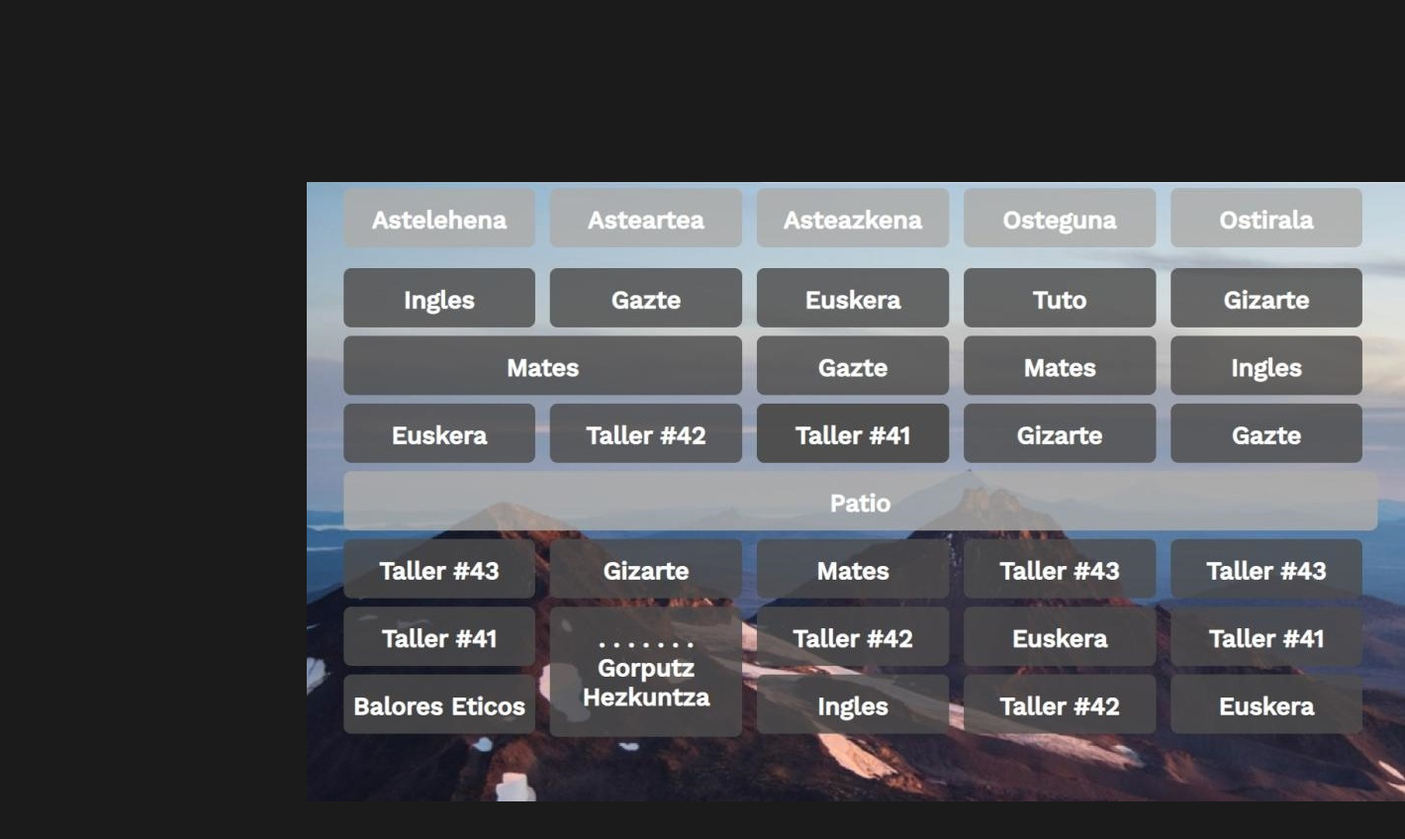
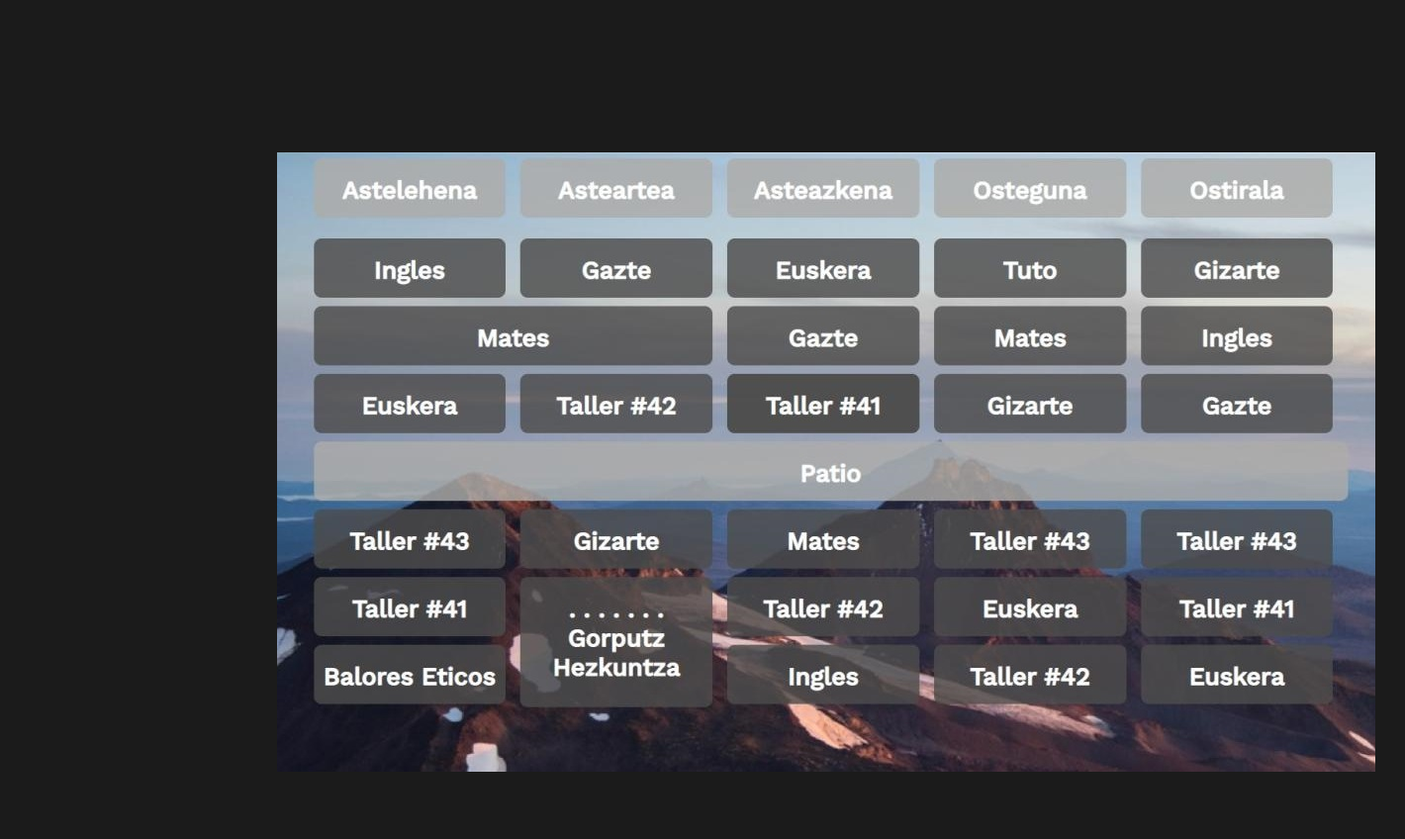
Before and after one commit to bots304yt/bots304yt.github.io, a plain HTML site: page index.html in a window 1280 px wide. Shown: the part 600-1448 px from the top of the page at 99% size, 1420 px wide, since content can reach past the window. Drawn offline with Linux system fonts and the light colour scheme.

Commit message:
Update style.css

```diff
--- a/style.css
+++ b/style.css
@@ -7,7 +7,7 @@ body {
 }
 
 .fondo{
-margin: 190px;
+margin: 160px;
 border-radius: 80px;
 padding: 20px 120px;
 
```
